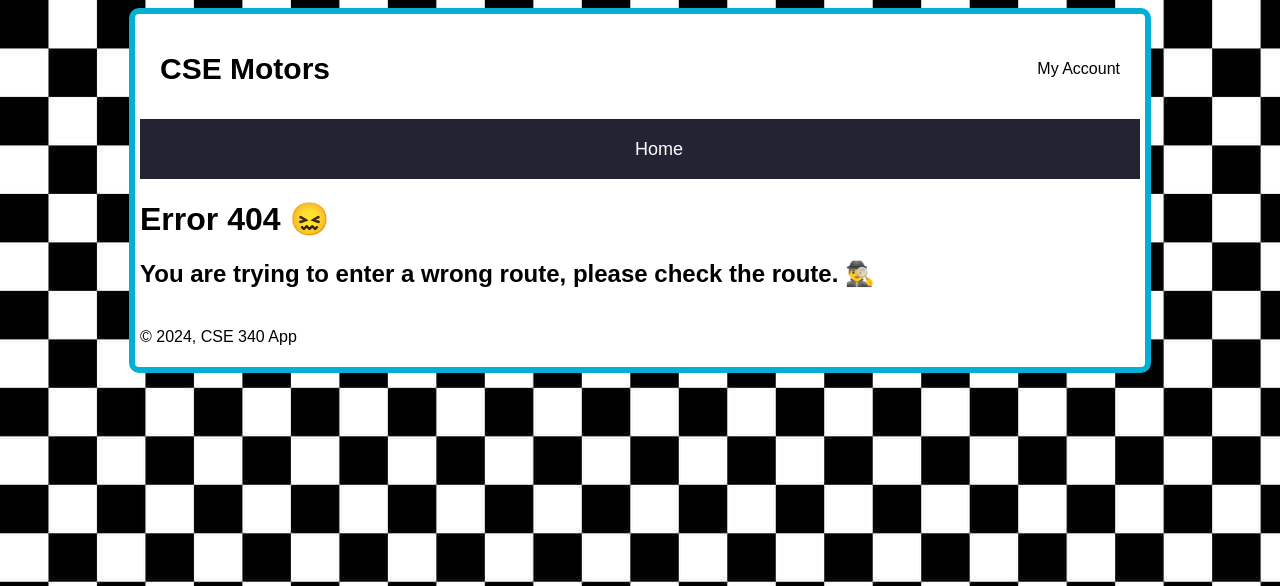
After one commit to PieroArbildo/cse340, a Node server app: page /account/login in a window 1280 px wide. The commit adds this page. Shown: the top 586 px of the page. Run offline with Node 20, Linux system fonts and the light colour scheme; data that the repository does not hold is empty; some libraries are stand-ins or nearby versions.

Commit message:
mvc Implementation

```diff
--- a/models/inventory-model.js
+++ b/models/inventory-model.js
@@ -3,10 +3,15 @@ const pool = require("../database/")
 /* ***************************
  *  Get all classification data
  * ************************** */
+
 async function getClassifications(){
   return await pool.query("SELECT * FROM public.classification ORDER BY classification_name")
 }
 
+//error test
+/*async function getClassifications(){
+  return await pool.query("SELECT  public.classification ORDER BY classification_name")
+}/*
 module.exports = {getClassifications}
 
 /* ***************************
--- a/public/css/style-mobile.css
+++ b/public/css/style-mobile.css
@@ -32,8 +32,9 @@ nav ul {
   list-style: none;
 }
 
-nav ul li {
-  padding: 16px;
+nav ul li a {
+  text-decoration: none;
+  padding: 15px;
   color: white;
   font-size: 18px;
 }
--- a/server.js
+++ b/server.js
@@ -1,3 +1,4 @@
+const utilities = require('./utilities/');
 /* ******************************************
  * This server.js file is the primary file of the
  * application. It is used to control the project.
@@ -26,14 +27,33 @@ app.set("layout", "./layouts/layout") // not at views root
  * Routes
  *************************/
 app.use(static)
-//Index route
 
-/*app.get("/", function(req, res) {
-  res.render("index", {title: "Home"})
-})*/
-app.get("/",baseController.buildHome)
+// Index route
+app.get("/", utilities.handleErrors(baseController.buildHome))
+
 // Inventory routes
 app.use("/inv", inventoryRoute)
+
+// File Not Found Route - must be last route in list
+app.use(async (req, res, next) => {
+  next({status: 404, message: 'Sorry, we appear to have lost that page.'})
+})
+
+
+/* ***********************
+* Express Error Handler
+* Place after all other middleware
+*************************/
+app.use(async (err, req, res, next) => {
+  let nav = await utilities.getNav()
+  console.error(`Error at: "${req.originalUrl}": ${err.message}`)
+  if(err.status == 404){ message = err.message} else {message = 'Oh no! There was a crash. Maybe try a different route?'}
+  res.render("errors/error", {
+    title: err.status || 'Server Error',
+    message,
+    nav
+  })
+})
 
 /* ***********************
  * Local Server Information
--- a/utilities/index.js
+++ b/utilities/index.js
@@ -25,7 +25,7 @@ Util.getNav = async function (req, res, next) {
   return list
 }
 
-module.exports = Util
+
 
 
 
@@ -61,3 +61,16 @@ Util.buildClassificationGrid = async function(data){
   }
   return grid
 }
+
+
+
+/* ****************************************
+ * Middleware For Handling Errors
+ * Wrap other function in this for
+ * General Error Handling
+ **************************************** */
+Util.handleErrors = fn => (req, res, next) => Promise.resolve(fn(req, res, next)).catch(next)
+
+
+
+module.exports = Util
--- /dev/null
+++ b/views/errors/error.ejs
@@ -0,0 +1,2 @@
+<h1>Error 404 😖</h1>
+<h2>You are trying to enter a wrong route, please check the route. 🕵️‍♂️</h2>
```
